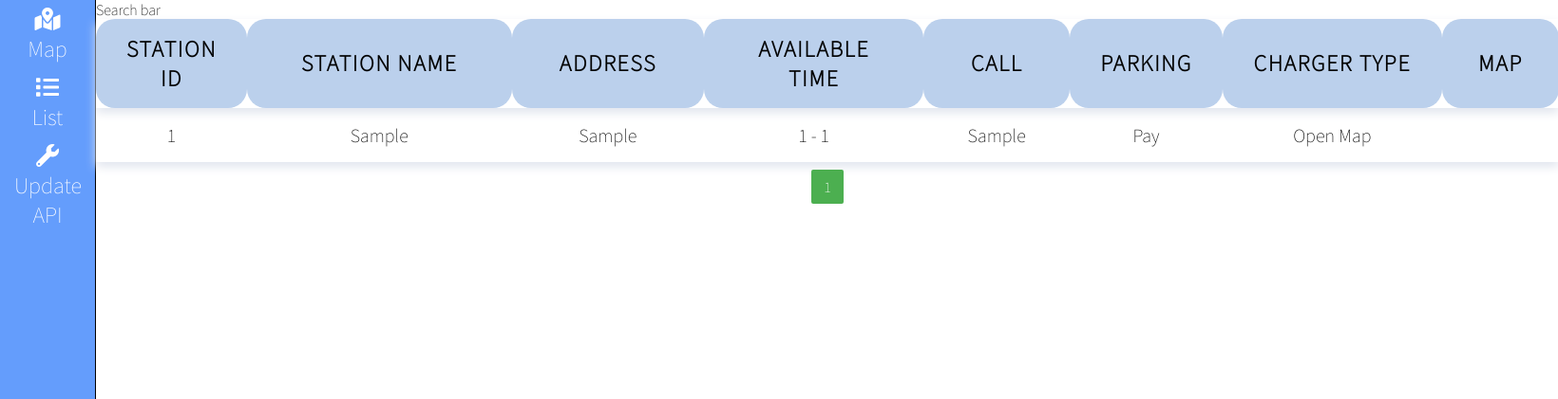
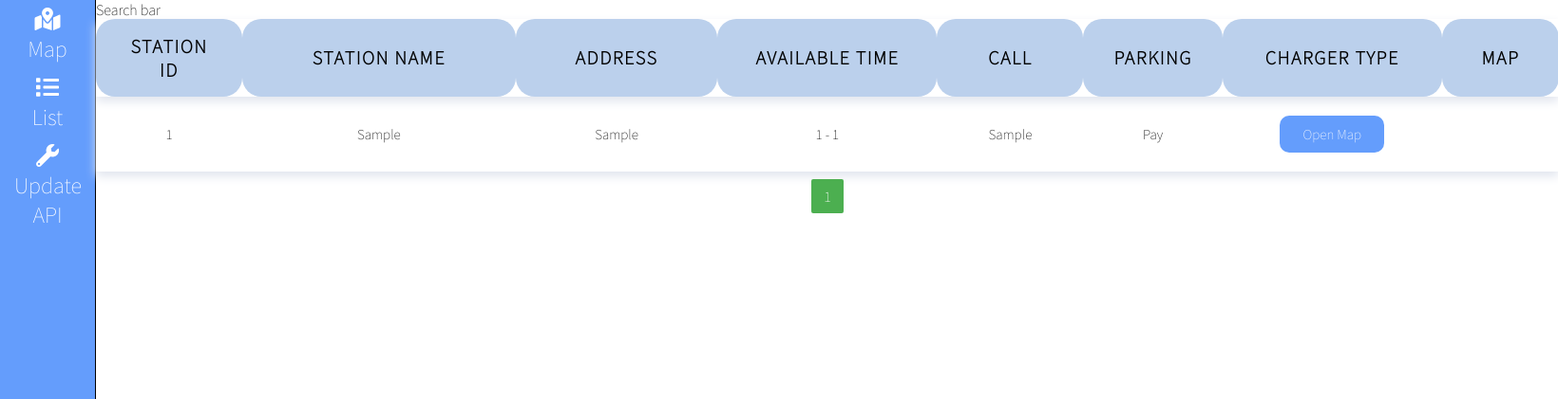
Before and after one commit to hishine6/EVM, a Django app: page /list_status/ in a window 1640 px wide. Shown: the part 111-532 px from the top of the page at 95% size. Run offline with Django 3.2, Linux system fonts and the light colour scheme; tables that the repository leaves empty hold one stand-in row (values such as "Sample post"); some libraries are stand-ins or nearby versions.

Commit message:
Added 'Open Map' Button

```diff
--- a/mainpage/static/css/layout.css
+++ b/mainpage/static/css/layout.css
@@ -171,6 +171,46 @@
     color: white;
 }
 
+.open_button{
+    background-color: var(--background-color);
+    color: var(--text-color);
+    border-radius: 10px;
+    border: 1px;
+    padding: 10px 24px;
+    text-align: center;
+    text-decoration: none;
+    display: inline-block;
+    font-size: 15px;
+    margin: 4px 2px;
+    cursor: pointer;
+    transition-duration: 0.4s;
+}
+
+.open_button:hover {
+    background-color: var(--accent-color);
+    color: white;
+}
+
+.api_button{
+    background-color: var(--background-color);
+    color: var(--text-color);
+    border-radius: 10px;
+    border: 1px;
+    padding: 10px 24px;
+    text-align: center;
+    text-decoration: none;
+    display: inline-block;
+    font-size: 30px;
+    margin: 4px 2px;
+    cursor: pointer;
+    transition-duration: 0.4s;
+}
+
+.api_button:hover {
+    background-color: red;
+    color: white;
+}
+
 
 /* Map */
 .map_wrapper{
@@ -254,7 +294,7 @@
 }
 
 table {
-    font-size: 20px;
+    font-size: 15px;
     border-collapse: collapse;
     box-shadow: 0 5px 10px #e1e5ee;
     background-color: white;
@@ -266,7 +306,7 @@
     box-shadow: 0 5px 10px #e1e5ee;
 }
 th {
-    font-size: 24px;
+    font-size: 20px;
     padding: 1rem 2rem;
     text-transform: uppercase;
     letter-spacing: 0.1rem;
--- a/mainpage/static/js/map_status.js
+++ b/mainpage/static/js/map_status.js
@@ -35,16 +35,6 @@
     infowindow = new kakao.maps.InfoWindow({zIndex:10});
 
 
-}
-
-function init_general_map(){
-    var container = document.getElementById('map');
-    var options = {
-        center: new kakao.maps.LatLng(map_center.lat,map_center.lng),
-        level: 12
-    };
-    map = new kakao.maps.Map(container, options);
-    //update_map();
 }
 
 function update_map(){
--- a/mainpage/templates/list_status.html
+++ b/mainpage/templates/list_status.html
@@ -21,7 +21,9 @@
 
     <div class="map_wrapper">
         <div class="loader"></div>
-        <div> Search bar</div>
+        <div>
+            Search bar
+        </div>
         <table style="text-align: center">
             <colgroup>
                 <col style="width: 10%;">
@@ -72,7 +74,7 @@
                     {% elif station.chagertype == '07' %}
                         <td> AC상 </td>
                     {% endif %}
-                    <td>  Open Map </td>
+                    <td> <a class="open_button" href={% url 'map_status' %}?statid={{ station.statid }}> Open Map </a></td>
                 </tr>
             {% endfor %}
             <tbody>
--- a/mainpage/templates/main_page.html
+++ b/mainpage/templates/main_page.html
@@ -3,9 +3,10 @@
 {% block content %}
     TODO<br>
     1. list-status 에 search bar 추가하기 <br>
-    2. list-status 에 open map 누르면 지도로 바로가기 <br>
     3. available time DB 저장 하는 것 수정 <br>
     4. update api 페이지 만들기 <br>
-
+    5. Map을 새로 열었을 때 내가 현재 보는 station은 다르게 표현 <br>
+    6. Target station을 위한 새로운 마커를 설정<br>
+    7. Map에서 특정 station을 눌렀을 때 정보 표시 <br>
 
 {% endblock %}
--- a/mainpage/views.py
+++ b/mainpage/views.py
@@ -1,5 +1,6 @@
 from django.http import HttpResponse, JsonResponse
 from django.shortcuts import render
+from django.views.decorators.csrf import csrf_exempt
 
 from EVM.settings import KAKAO_API_KEY
 from mainpage.get_api import get_data
@@ -10,11 +11,11 @@
 def main_page(request):
     return render(request, 'main_page.html')
 
+@csrf_exempt
 def update_api(request):
     if (request.method == 'POST'):
         ret = get_data()
-    else:
-        return render(request,'update_api.html')
+    return render(request,'update_api.html')
 
 def add_station(request):
     if(request.method=='POST'):
@@ -24,15 +25,18 @@
         return render(request,'add_station.html',context)
 
 def map_status(request):
-    # 1. map center lat, lng
-    _lat = 37.54989794096065
-    _lng = 126.94100229832952
+    _statid = request.GET.get('statid','')
+    if _statid == '':
+        _lat = 37.54989794096065
+        _lng = 126.94100229832952
+    else:
+        _station = charge_station.objects.get(statid=_statid)
+        _lat = _station.lat
+        _lng = _station.lng
 
     context = {'Key' : KAKAO_API_KEY,
                'lat' : _lat,
                'lng' : _lng}
-    if (request.method == 'POST'):
-        ret = get_data()
     return render(request, 'map_status.html',context)
 
 def list_status(request):
```
Also changed, not shown: mainpage/templates/update_api.html (+6 -2 lines).
